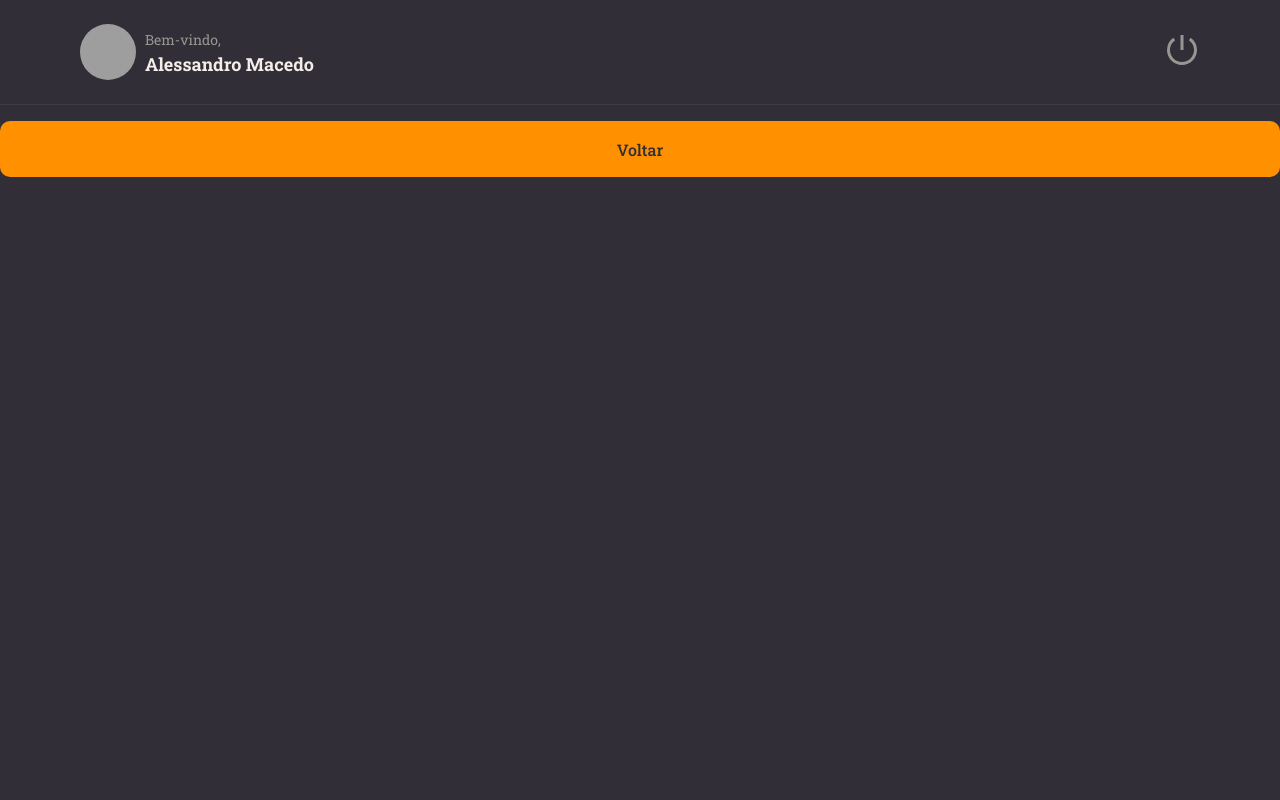
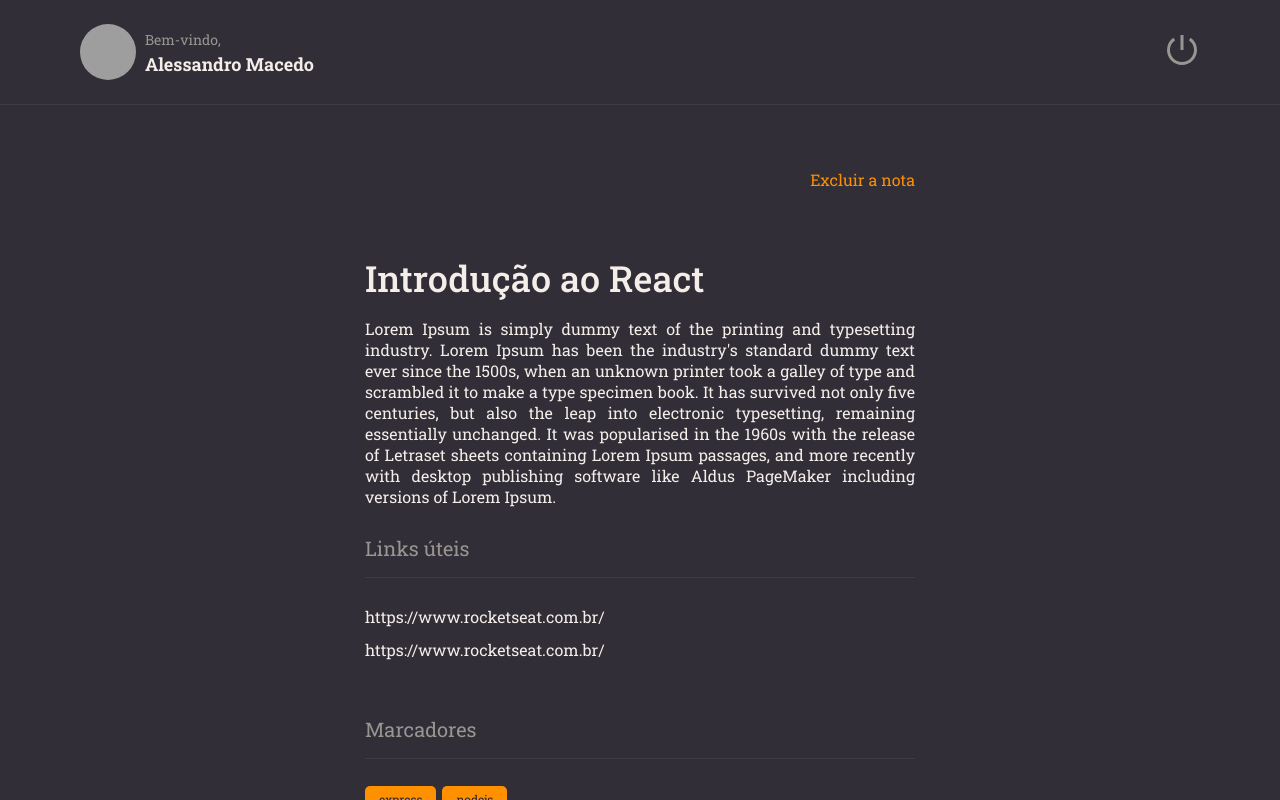
Before and after one commit to Ale-Macedo/Explore--Stage-09-Projeto, a React (Vite) app in the folder Rocketnotes/: page / in a window 1280 px wide. Built offline with nearby package versions, Linux system fonts and the light colour scheme; grey boxes are pictures that could not be loaded.

Commit message:
criando componente de tag
- crinado componente Tag
- arrumando css de Detalis

```diff
--- /dev/null
+++ b/Rocketnotes/src/components/ButtonText/index.jsx
@@ -0,0 +1,11 @@
+import { Container } from './styles';
+
+export function ButtonText({ title, ...rest }) {
+
+  return(
+    <Container type='button' {...rest}>
+      { title }
+    </Container>
+  )
+
+}
--- /dev/null
+++ b/Rocketnotes/src/components/ButtonText/styles.js
@@ -0,0 +1,10 @@
+import styled from "styled-components";
+
+export const Container = styled.button`
+
+  background: none;
+  color: ${({ theme}) => theme.COLORS.ORANGE};
+  border: none;
+  font-size: 16px;
+
+`
--- a/Rocketnotes/src/components/Header/styles.js
+++ b/Rocketnotes/src/components/Header/styles.js
@@ -9,7 +9,7 @@
 
   border-bottom-width: 1px;
   border-bottom-style: solid;
-  border-bottom-color: ${({ theme }) => theme.COLORS. BACKGROUND_700};
+  border-bottom-color: ${({ theme }) => theme.COLORS.BACKGROUND_700};
 
   display: flex;
   justify-content: space-between;
--- /dev/null
+++ b/Rocketnotes/src/components/Section/index.jsx
@@ -0,0 +1,16 @@
+import { Container } from './styles';
+
+export function Section({title, children}) {
+
+  return(
+    <Container>
+
+      <h2>{title}</h2>
+
+      {children}
+
+    </Container>
+
+    )
+
+}
--- /dev/null
+++ b/Rocketnotes/src/components/Section/styles.js
@@ -0,0 +1,20 @@
+import styled from "styled-components";
+
+export const Container = styled.section`
+
+  margin: 28px 0;
+
+  > h2 {
+    border-bottom-width: 1px;
+    border-bottom-style: solid;
+    border-bottom-color: ${({ theme}) => theme.COLORS.BACKGROUND_700};
+
+    padding-bottom: 16px;
+    margin-bottom: 28px;
+
+    color: ${({ theme}) => theme.COLORS.GRAY_100};
+    font-size: 20px;
+    font-weight: 400;
+  }
+
+`
--- /dev/null
+++ b/Rocketnotes/src/components/Tag/index.jsx
@@ -0,0 +1,11 @@
+import { Container } from './styles';
+
+export function Tag({ title }) {
+
+  return(
+    <Container>
+      { title }
+    </Container>
+  )
+
+}
--- /dev/null
+++ b/Rocketnotes/src/components/Tag/styles.js
@@ -0,0 +1,10 @@
+import styled from "styled-components";
+
+export const Container = styled.span`
+  font-size: 12px;
+  padding: 5px 14px;
+  border-radius: 5px;
+  margin-right: 6px;
+  background-color: ${({ theme}) => theme.COLORS.ORANGE};
+  color: ${({ theme}) => theme.COLORS.BACKGROUND_900};
+`
--- a/Rocketnotes/src/pages/Details/index.jsx
+++ b/Rocketnotes/src/pages/Details/index.jsx
@@ -1,7 +1,11 @@
-import { Container } from './styles';
+import { Container, Links, Content } from './styles';
 
+
+import { Header } from '../../components/Header';
+import { ButtonText } from '../../components/ButtonText';
+import { Section } from '../../components/Section';
+import { Tag } from '../../components/Tag';
 import { Button } from '../../components/Button';
-import { Header } from '../../components/Header';
 
 export function Details() {
 
@@ -9,7 +13,31 @@
     <Container>
       <Header />
 
-      <Button title="Voltar" />
+      <main>
+        <Content>
+
+          <ButtonText title="Excluir a nota" />
+
+          <h1>Introdução ao React</h1>
+          <p>Lorem Ipsum is simply dummy text of the printing and typesetting industry. Lorem Ipsum has been the industry's standard dummy text ever since the 1500s, when an unknown printer took a galley of type and scrambled it to make a type specimen book. It has survived not only five centuries, but also the leap into electronic typesetting, remaining essentially unchanged. It was popularised in the 1960s with the release of Letraset sheets containing Lorem Ipsum passages, and more recently with desktop publishing software like Aldus PageMaker including versions of Lorem Ipsum.</p>
+
+          <Section title="Links úteis" >
+            <Links>
+            <li><a href="#">https://www.rocketseat.com.br/</a></li>
+            <li><a href="#">https://www.rocketseat.com.br/</a></li>
+            </Links>
+          </Section>
+
+          <Section title="Marcadores">
+            <Tag title="express" />
+            <Tag title="nodejs" />
+          </Section>
+
+          <Button title="Voltar" />
+
+        </Content>
+      </main>
+
     </Container>
   )
 }
--- a/Rocketnotes/src/pages/Details/styles.js
+++ b/Rocketnotes/src/pages/Details/styles.js
@@ -13,5 +13,47 @@
   "content"
   ;
 
+  > main {
+    grid-area: content;
+    overflow-y: scroll;
+    padding: 64px 0;
+  }
 
 `
+export const Links = styled.ul`
+
+  list-style: none;
+
+  > li {
+    margin-top: 12px;
+
+    a {
+      color: ${({ theme }) => theme.COLORS.WHITE};
+    }
+  }
+
+`
+
+export const Content = styled.div`
+
+  max-width: 550px;
+  margin: 0 auto;
+
+  display: flex;
+  flex-direction: column;
+
+  > button:first-child{
+    align-self: flex-end;
+  }
+  > h1 {
+    font-size: 36px;
+    font-weight: 500;
+    padding-top: 64px;
+  }
+  > p {
+    font-size: 16px;
+    margin-top: 16px;
+    text-align: justify;
+  }
+
+`
```
